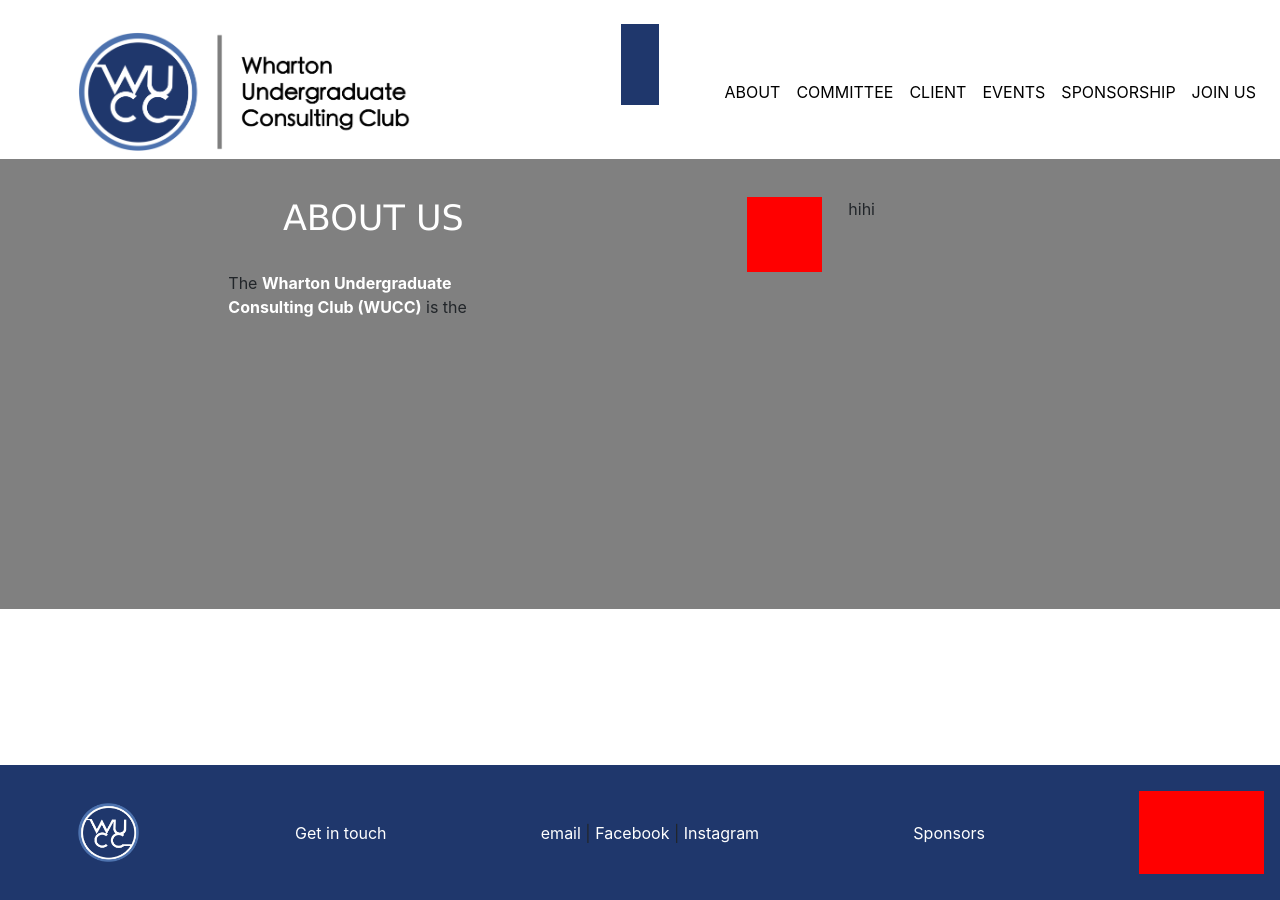
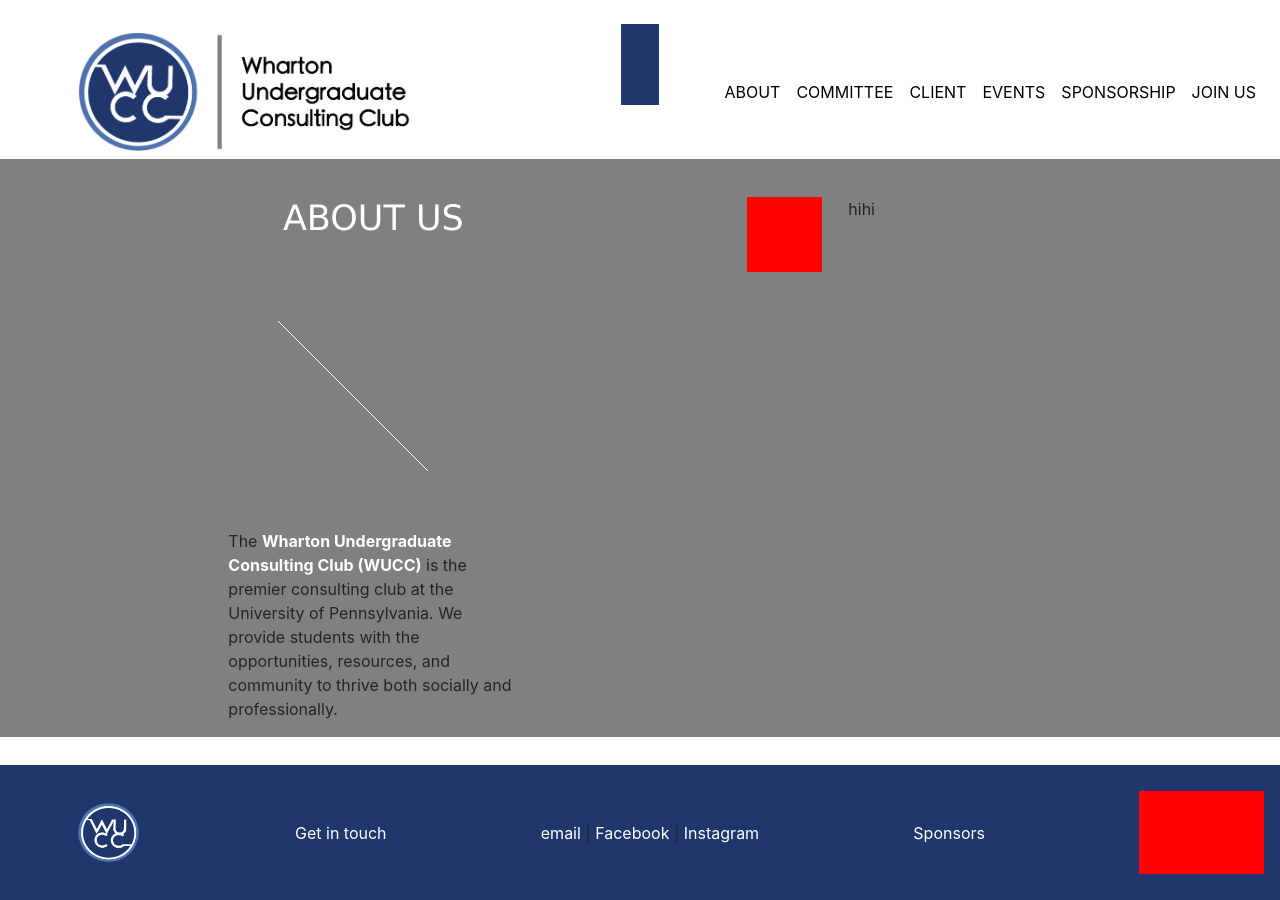
Before and after one commit to Penn-Wucc/Penn-Wucc.github.io, a Jekyll site: the page built from about.html, in a window 1280 px wide. Built offline with Jekyll 4.4.1, drawn with Linux system fonts in a browser that asks for light colours; nearby versions of some CDN libraries.

Commit message:
about page

```diff
--- a/about.html
+++ b/about.html
@@ -7,11 +7,20 @@ permalink: /about/
 <div class="container-fluid target">
     <div class="row">
             <div class="col-md-3 offset-md-2 content">
-                    <h3 class="text-center" style="font-family:verdana;">
+                    <h3 class="text-center" style="font-family:Geneva;">
                         ABOUT US
                     </h3>
                     <br>
-                    <p>The <strong>Wharton Undergraduate Consulting Club (WUCC)</strong> is the </p>
+                    <svg height="210" width="500">
+                            <line x1="50" y1="50" x2="200" y2="200" style="stroke:rgb(255,255,255);stroke-width:1" />
+                          </svg>
+                    <br>
+                    <br>
+                    <br>
+                    <p>The <strong>Wharton Undergraduate Consulting Club (WUCC)</strong> is the premier consulting
+                       club at the University of Pennsylvania. We provide students with the opportunities, resources,
+                       and community to thrive both socially and professionally.
+                    </p>
                 </div>
                 <div class="col-md-5 offset-md-2 content">
                     <div class="column">
```
